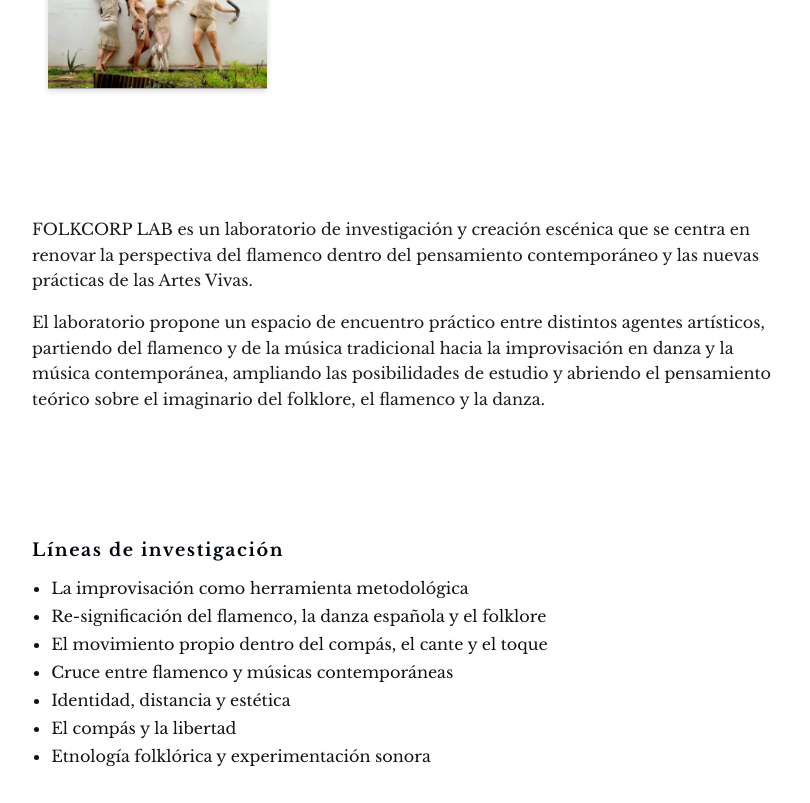
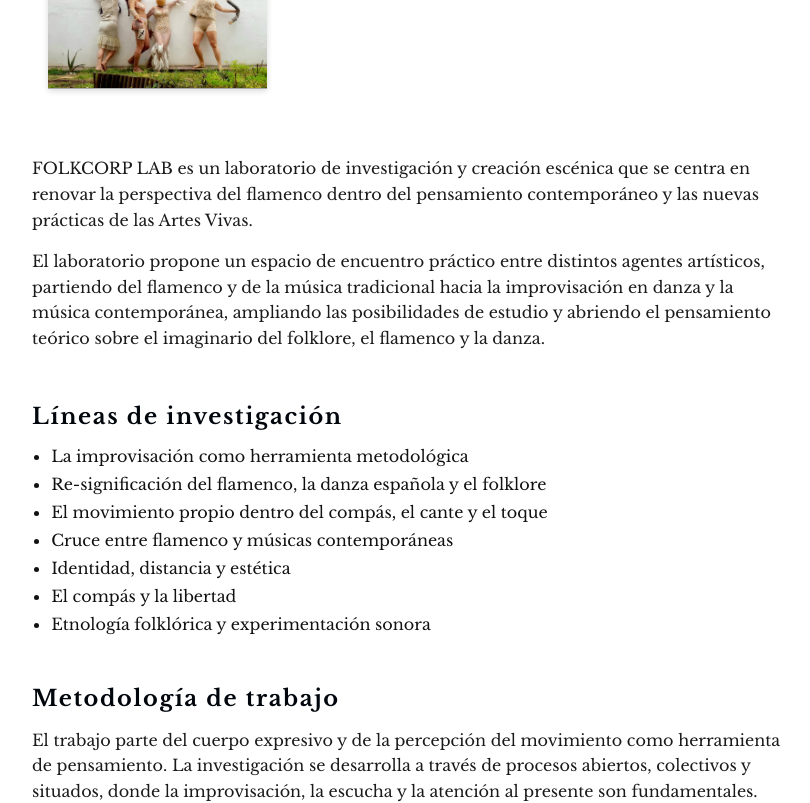
Before and after one commit to jara-git/paola-t, a React (Vite) app: page /docencia-laboratorio in a window 1280 px wide. Shown: the part 1520-2323 px from the top of the page, without its empty margins (232-1042 px from the left). Built offline with nearby package versions, Linux system fonts and the light colour scheme.

Commit message:
laboratorio

```diff
--- a/src/styles/Docencia.scss
+++ b/src/styles/Docencia.scss
@@ -16,11 +16,11 @@
     font-weight: 400;
     opacity: 0.8;
 }
-
+.docencia {
     section {
-    margin-top: 3rem;
+            margin-top: .2rem;
+            padding: 1rem 0;
         }
-
                 h3 {
                     margin-bottom: 1rem;
                     font-size: 1.4rem;
@@ -33,6 +33,9 @@ ul {
                 li {
                     margin-bottom: 0.5rem;
                 }
+}
+
+
 
 .docencia-cta {
     margin-top: 4rem;
```
Lines whose indentation alone changed are shown as unchanged.
